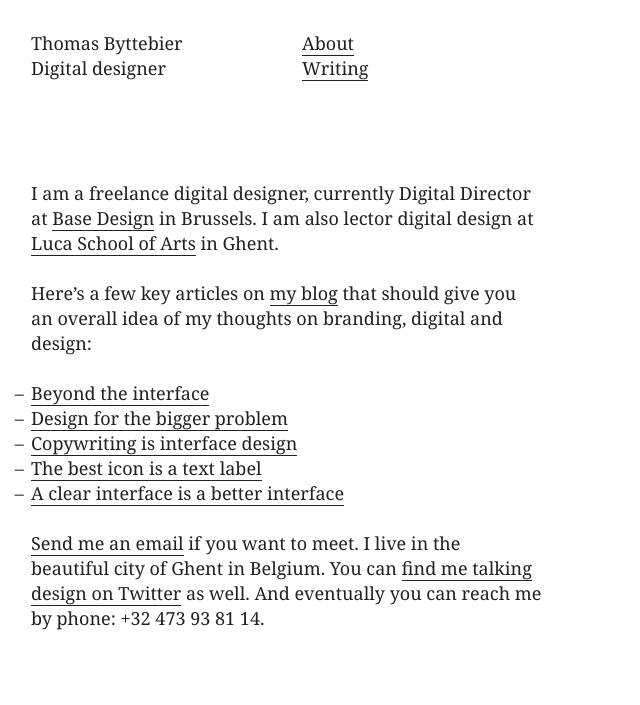
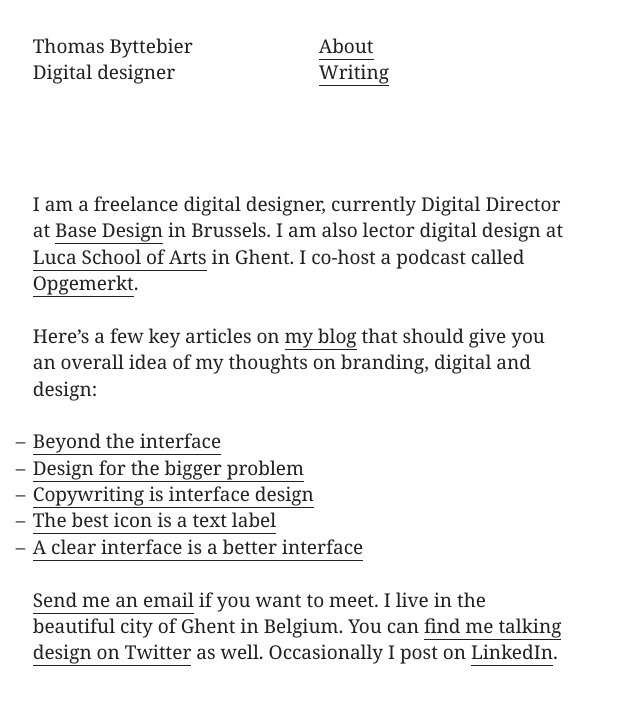
Before and after one commit to thomasbyttebier/thomasbyttebier, a Jekyll site: the page built from index.md, in a window 1280 px wide. Shown: the top 705 px of the page, without its empty margins (0-640 px from the left). Built offline with Jekyll 4.4.1, drawn with Linux system fonts in a browser that asks for light colours.

Commit message:
Type updates

```diff
--- a/_sass/_base.type.scss
+++ b/_sass/_base.type.scss
@@ -22,7 +22,7 @@ html {
 
     @media only screen and (min-width: 30em) {
         html {
-            font-size: 1.125em;
+            font-size: 1.1875em;
         }
     }
 
--- a/index.md
+++ b/index.md
@@ -6,10 +6,10 @@ redirect_from:
 no-title: true # Set to true if the page content has no h1 element. Because if it has, we don't want the header text to be a h1.
 ---
 
-I am a freelance digital designer, currently Digital Director at [Base Design](https://basedesign.com) in Brussels. I am also lector digital design at [Luca School of Arts](http://www.luca-arts.be) in Ghent.
+I am a freelance digital designer, currently Digital Director at [Base Design](https://basedesign.com) in Brussels. I am also lector digital design at [Luca School of Arts](http://www.luca-arts.be) in Ghent. I co-host a podcast called [Opgemerkt]({% post_url 2020-02-16-introducing-opgemerkt-podcast %}).
 
 Here's a few key articles on [my blog]({{ site.baseurl }}/blog) that should give you an overall idea of my thoughts on branding, digital and design:
 
 {% include featured-posts.html %}
 
-[Send me an email](mailto:{{ site.email | encode_email }}) if you want to meet. I live in the beautiful city of Ghent in Belgium. You can [find me talking design on Twitter](https://twitter.com/bytte) as well. And eventually you can reach me by phone: +32&nbsp;473&nbsp;93&nbsp;81&nbsp;14.
+[Send me an email](mailto:{{ site.email | encode_email }}) if you want to meet. I live in the beautiful city of Ghent in Belgium. You can [find me talking design on Twitter](https://twitter.com/bytte) as well. Occasionally I post on [LinkedIn](https://www.linkedin.com/in/thomasbyttebier/).
```
